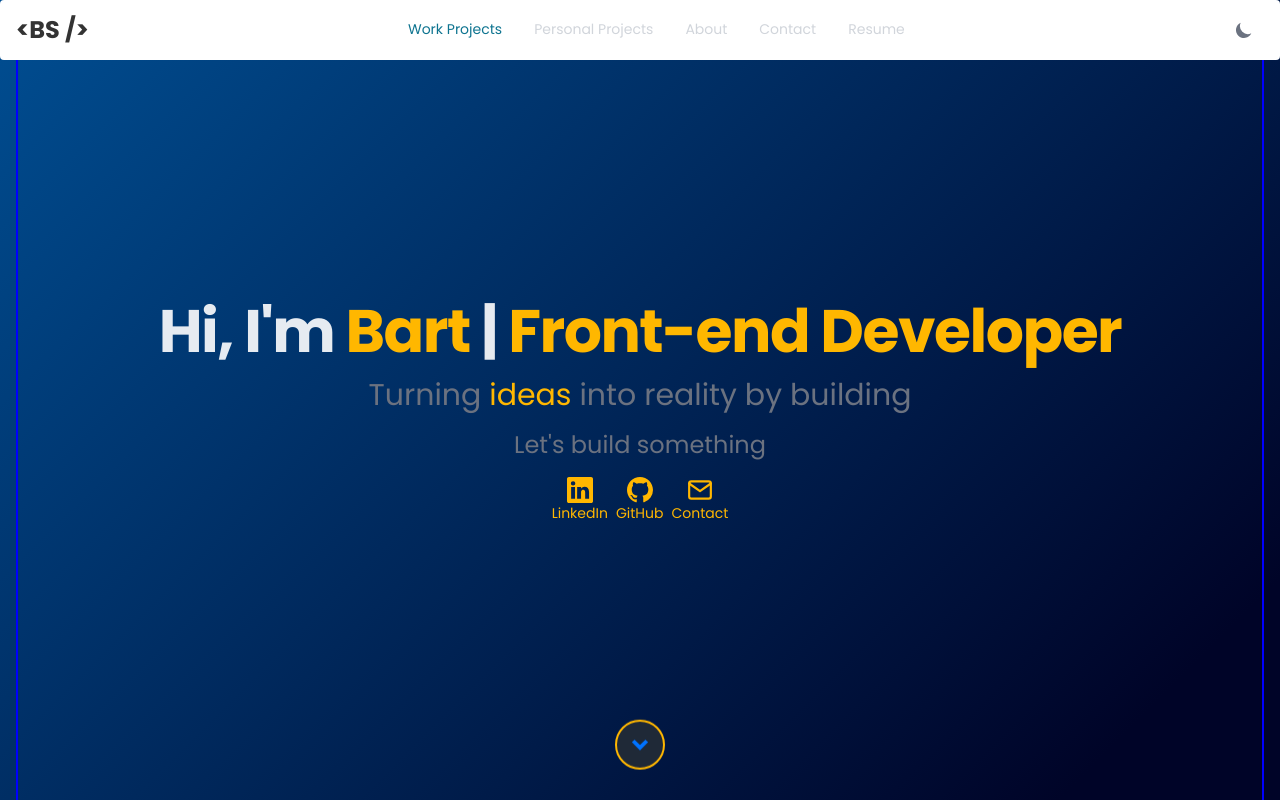
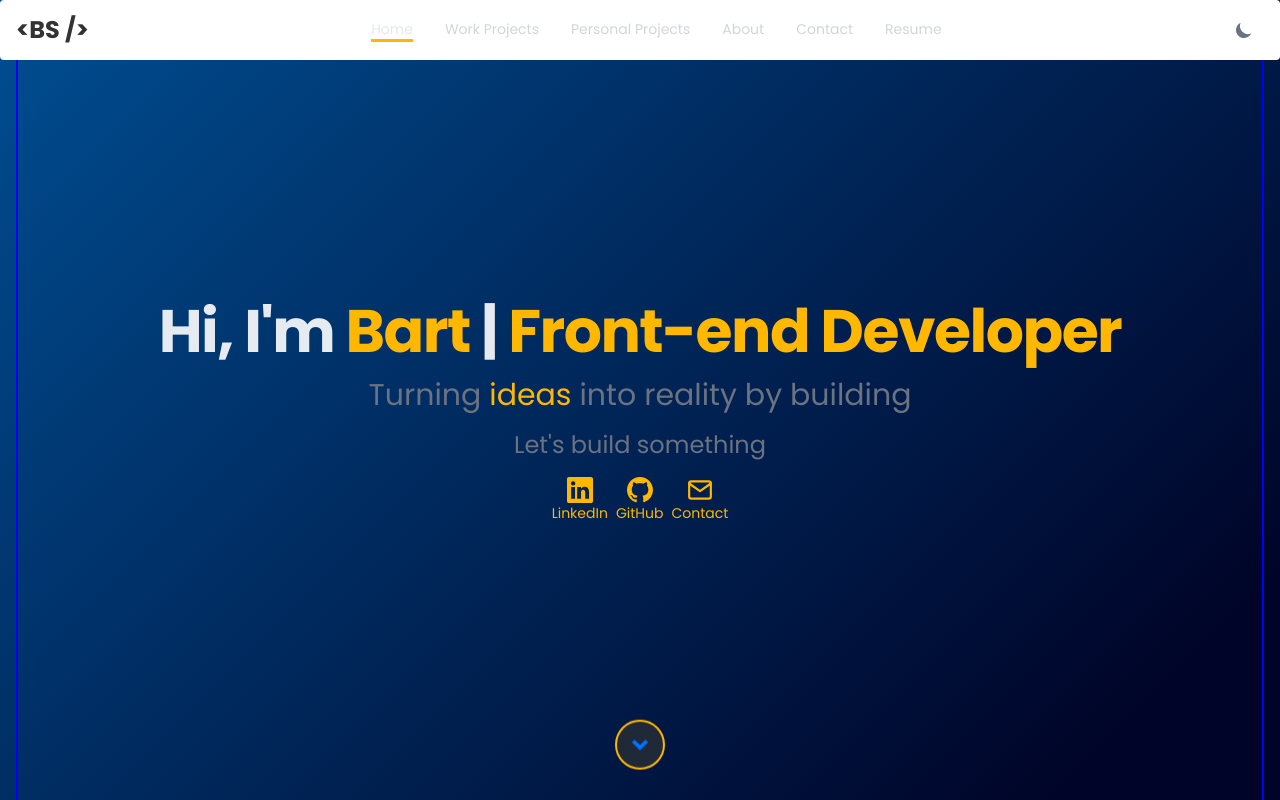
Before and after one commit to bartswierz/portfolio-website-updated, a Next.js app: page / in a window 1280 px wide. Shown: the top 800 px of the page. Built offline with nearby package versions, Linux system fonts and the light colour scheme; what tailwindcss-animated would draw is missing.

Commit message:
updated navbar links active state

```diff
--- a/src/app/components/Navbar.tsx
+++ b/src/app/components/Navbar.tsx
@@ -1,8 +1,13 @@
 "use client";
-import Link from "next/link";
 import { DarkThemeToggle, Flowbite, Navbar } from "flowbite-react";
+import { useState } from "react";
 
 const Navbar_ = () => {
+  const [active, setActive] = useState("home");
+
+  // on hover: underline will expand from the the left to the right
+  const underlineStyle = "block max-w-0 group-hover:max-w-full transition-all duration-300 h-[3px] bg-brand";
+
   return (
     // <Navbar fluid rounded className="fixed z-[9999] w-full">
     <Navbar fluid rounded className="fixed z-[999] w-full">
@@ -19,25 +24,34 @@ const Navbar_ = () => {
       </div>
       {/* NAV LINKS */}
       <Navbar.Collapse>
-        <Navbar.Link active href="#work" className="group text-gray-300 transition duration-300">
-          <p>Work Projects</p>
-          <span className="block max-w-0 group-hover:max-w-full transition-all duration-500 h-0.5- h-[3px] bg-brand"></span>
+        <Navbar.Link
+          href="#"
+          // className={`${active === "home" ? "text-dark" : ""} group text-gray-300 transition duration-300`}
+          className={`group text-gray-300 transition duration-300`}
+          onClick={() => setActive("home")}
+        >
+          <p className={`${active === "home" ? "text-gray-200" : ""} `}>Home</p>
+          <span className={`${underlineStyle} ${active === "home" ? "max-w-full" : ""}`}></span>
         </Navbar.Link>
-        <Navbar.Link href="#personal" className="group text-gray-300 transition duration-300">
-          <p>Personal Projects</p>
-          <span className="block max-w-0 group-hover:max-w-full transition-all duration-500 h-0.5- h-[3px] bg-brand"></span>
+        <Navbar.Link href="#work" className="group text-gray-300 transition duration-300" onClick={() => setActive("work")}>
+          <p className={`${active === "work" ? "text-gray-200" : ""} `}>Work Projects</p>
+          <span className={`${underlineStyle} ${active === "work" ? "max-w-full" : ""}`}></span>
         </Navbar.Link>
-        <Navbar.Link href="#about" className="group text-gray-300 transition duration-300">
-          <p>About</p>
-          <span className="block max-w-0 group-hover:max-w-full transition-all duration-500 h-0.5- h-[3px] bg-brand"></span>
+        <Navbar.Link href="#personal" className="group text-gray-300 transition duration-300" onClick={() => setActive("personal")}>
+          <p className={`${active === "personal" ? "text-gray-200" : ""} `}>Personal Projects</p>
+          <span className={`${underlineStyle} ${active === "personal" ? "max-w-full" : ""}`}></span>
         </Navbar.Link>
-        <Navbar.Link href="#contact" className="group text-gray-300 transition duration-300">
-          <p>Contact</p>
-          <span className="block max-w-0 group-hover:max-w-full transition-all duration-500 h-0.5- h-[3px] bg-brand"></span>
+        <Navbar.Link href="#about" className="group text-gray-300 transition duration-300" onClick={() => setActive("about")}>
+          <p className={`${active === "about" ? "text-gray-200" : ""} `}>About</p>
+          <span className={`${underlineStyle} ${active === "about" ? "max-w-full" : ""}`}></span>
+        </Navbar.Link>
+        <Navbar.Link href="#contact" className="group text-gray-300 transition duration-300" onClick={() => setActive("contact")}>
+          <p className={`${active === "contact" ? "text-gray-200" : ""} `}>Contact</p>
+          <span className={`${underlineStyle} ${active === "contact" ? "max-w-full" : ""}`}></span>
         </Navbar.Link>
         <Navbar.Link href="./files/Bartosz_Swierzynski.pdf" className="group text-gray-300 transition duration-300" target="_blank">
           <p>Resume</p>
-          <span className="block max-w-0 group-hover:max-w-full transition-all duration-500 h-0.5- h-[3px] bg-brand"></span>
+          <span className={underlineStyle}></span>
         </Navbar.Link>
       </Navbar.Collapse>
     </Navbar>
```
